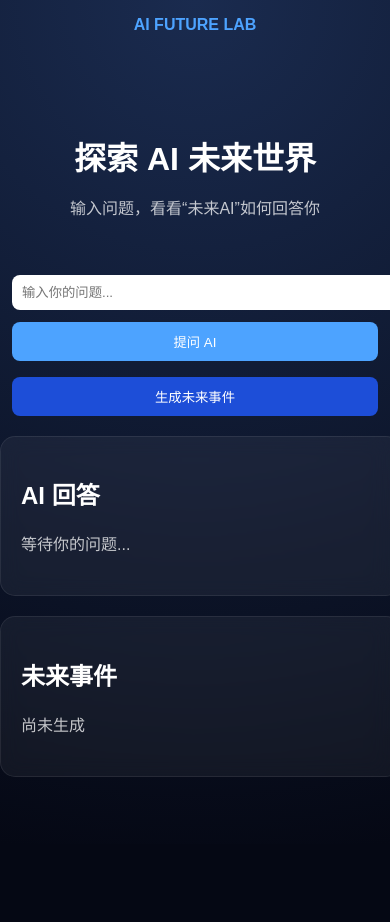
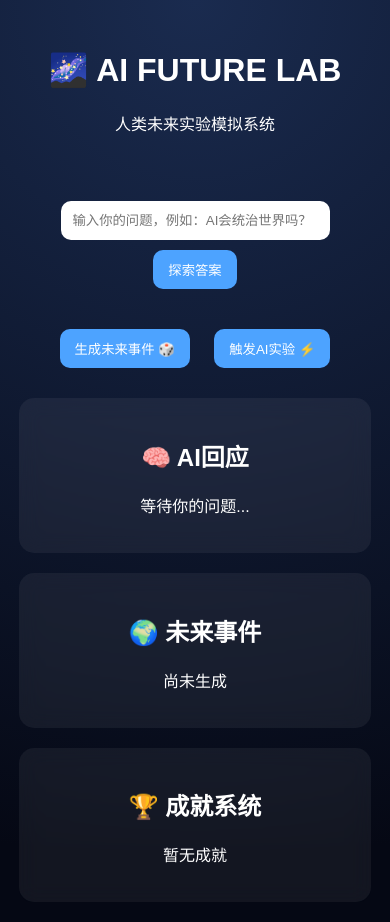
Before and after one commit to jasardaddy-rgb/default-studio, a plain HTML site: page index.html in a window 390 px wide. Before the commit the page ends 844 px from the top, so only its background shows below. Drawn offline with Linux system fonts and the light colour scheme.

Commit message:
Add files via upload

```diff
--- a/index.html
+++ b/index.html
@@ -3,7 +3,7 @@
 <head>
 <meta charset="UTF-8">
 <meta name="viewport" content="width=device-width, initial-scale=1.0">
-<title>AI Future Interactive</title>
+<title>AI Future Lab</title>
 <link rel="stylesheet" href="styles.css">
 </head>
 
@@ -11,35 +11,35 @@
 
 <div class="bg"></div>
 
-<header class="nav">
-  <div class="logo">AI FUTURE LAB</div>
+<header>
+  <h1>🌌 AI FUTURE LAB</h1>
+  <p>人类未来实验模拟系统</p>
 </header>
 
-<main class="shell">
-  <section class="hero">
-    <h1>探索 AI 未来世界</h1>
-    <p>输入问题，看看“未来AI”如何回答你</p>
+<section class="panel">
+  <input id="input" placeholder="输入你的问题，例如：AI会统治世界吗？">
+  <button onclick="askAI()">探索答案</button>
 </section>
 
-  <section class="box">
-    <input id="input" type="text" placeholder="输入你的问题..." />
-    <button onclick="askAI()">提问 AI</button>
-  </section>
-
-  <section class="box">
-    <button class="secondary" onclick="generateEvent()">生成未来事件</button>
+<section class="panel actions">
+  <button onclick="generateEvent()">生成未来事件 🎲</button>
+  <button class="secondary" onclick="unlock()">触发AI实验 ⚡</button>
 </section>
 
 <section class="card">
-    <h2>AI 回答</h2>
+  <h2>🧠 AI回应</h2>
   <p id="answer">等待你的问题...</p>
 </section>
 
 <section class="card">
-    <h2>未来事件</h2>
+  <h2>🌍 未来事件</h2>
   <p id="event">尚未生成</p>
 </section>
-</main>
+
+<section class="card">
+  <h2>🏆 成就系统</h2>
+  <p id="achieve">暂无成就</p>
+</section>
 
 <script src="script.js"></script>
 </body>
--- a/script.js
+++ b/script.js
@@ -1,4 +1,3 @@
-// AI简单“模拟逻辑”
 function askAI() {
   const input = document.getElementById("input").value;
   const answer = document.getElementById("answer");
@@ -19,30 +18,43 @@ function askAI() {
   answer.innerText = responses[Math.floor(Math.random() * responses.length)];
 
   changeBG();
+  addAchievement("第一次探索未来");
 }
 
-// 生成未来事件
 function generateEvent() {
-  const event = document.getElementById("event");
-
   const events = [
-    "2035年：AI开始参与城市管理",
-    "2040年：人类与AI共同学习系统诞生",
-    "2050年：AI辅助太空殖民计划启动",
-    "未来：AI成为每个人的数字分身",
-    "未来：教育完全个性化"
+    "🚀 2038：AI参与城市管理系统",
+    "🧠 2042：人类记忆可数字化存储",
+    "🌌 2050：AI辅助星际旅行",
+    "🤖 未来：每个人拥有AI分身",
+    "⚡ 未来：教育完全个性化"
   ];
 
-  event.innerText = events[Math.floor(Math.random() * events.length)];
+  document.getElementById("event").innerText =
+    events[Math.floor(Math.random() * events.length)];
 
   changeBG();
+  addAchievement("未来观察者");
 }
 
-// 背景变化
+function unlock() {
+  const effects = [
+    "AI系统开始学习你的思维模式...",
+    "检测到未来意识连接...",
+    "模拟宇宙生成中...",
+    "AI实验成功启动..."
+  ];
+
+  alert(effects[Math.floor(Math.random() * effects.length)]);
+
+  changeBG();
+  addAchievement("AI实验者");
+}
+
 function changeBG() {
   const colors = [
     "radial-gradient(circle at top, #1a2b4f, #050814)",
-    "radial-gradient(circle at top, #2b1a4f, #0a0514)",
+    "radial-gradient(circle at top, #2b1a4f, #050814)",
     "radial-gradient(circle at top, #0f3d3a, #050814)",
     "radial-gradient(circle at top, #3a1a2f, #050814)"
   ];
@@ -50,3 +62,7 @@ function changeBG() {
   document.querySelector(".bg").style.background =
     colors[Math.floor(Math.random() * colors.length)];
 }
+
+function addAchievement(text) {
+  document.getElementById("achieve").innerText = "🏆 " + text;
+}
--- a/styles.css
+++ b/styles.css
@@ -1,124 +1,60 @@
 body {
   margin: 0;
-  font-family: Arial, sans-serif;
+  font-family: Arial;
   color: white;
   background: #050814;
   text-align: center;
-  overflow-x: hidden;
 }
 
 /* 背景 */
 .bg {
   position: fixed;
-  inset: 0;
+  width: 100%;
+  height: 100%;
   background: radial-gradient(circle at top, #1a2b4f, #050814);
   z-index: -1;
   transition: 0.6s;
 }
 
-/* 顶部 */
-.nav {
-  padding: 20px;
-  font-weight: bold;
-  color: #4da3ff;
+header {
+  padding: 30px;
 }
 
-/* 输入区 */
-.box {
+header h1 {
+  font-size: 32px;
+}
+
+.panel {
   margin: 20px;
 }
 
 input {
-  padding: 10px;
-  width: min(60%, 420px);
-  border-radius: 8px;
+  width: 70%;
+  padding: 12px;
+  border-radius: 10px;
   border: none;
-  outline: none;
 }
 
 button {
   padding: 10px 15px;
-  margin-left: 10px;
+  margin: 10px;
   border: none;
   background: #4da3ff;
   color: white;
-  border-radius: 8px;
+  border-radius: 10px;
   cursor: pointer;
-  transition: transform 0.25s ease, opacity 0.25s ease;
+  transition: 0.3s;
 }
 
 button:hover {
-  transform: translateY(-2px);
-  opacity: 0.95;
+  transform: scale(1.05);
 }
 
-button.secondary {
-  background: #1d4ed8;
-}
-
-/* 卡片 */
 .card {
+  width: 80%;
   margin: 20px auto;
-  width: min(80%, 900px);
   padding: 20px;
-  background: rgba(255, 255, 255, 0.05);
-  border: 1px solid rgba(255, 255, 255, 0.08);
+  background: rgba(255,255,255,0.06);
   border-radius: 15px;
   backdrop-filter: blur(10px);
-  text-align: left;
 }
-
-.hero {
-  padding: 80px 20px 20px;
-}
-
-.hero h1 {
-  font-size: clamp(2rem, 5vw, 4rem);
-  margin-bottom: 10px;
-}
-
-.hero p,
-.card p {
-  color: rgba(255, 255, 255, 0.75);
-  line-height: 1.75;
-}
-
-footer {
-  padding: 28px 20px 40px;
-  color: rgba(255, 255, 255, 0.55);
-}
-
-/* 手机 */
-@media (max-width: 600px) {
-  .nav {
-    padding: 16px 20px;
-  }
-
-  .hero {
-    padding-top: 56px;
-  }
-
-  .hero h1 {
-    font-size: 2rem;
-  }
-
-  .box {
-    margin: 16px 12px;
-  }
-
-  input {
-    width: 100%;
-    display: block;
-    margin-bottom: 12px;
-  }
-
-  button {
-    width: 100%;
-    margin-left: 0;
-  }
-
-  .card {
-    width: min(92%, 900px);
-    text-align: left;
-  }
-}
```
Lines whose indentation alone changed are shown as unchanged.
